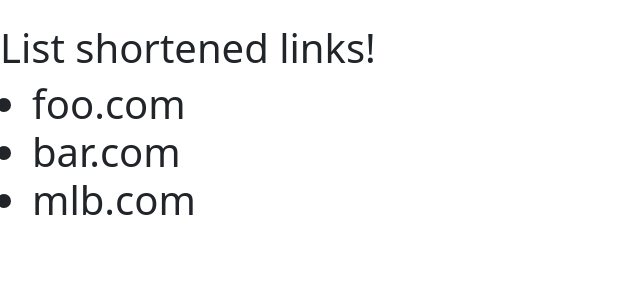
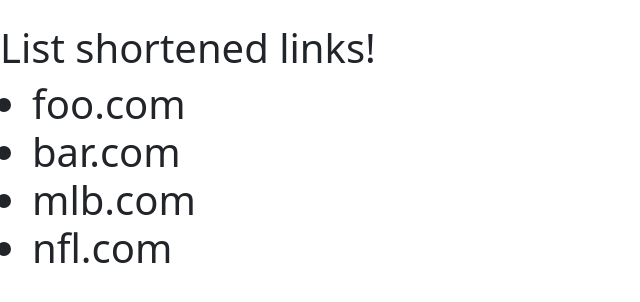
Before and after one commit to nethopper2/shortly, a Django app: page /u/list/ in a window 1280 px wide. Shown: the part 73-375 px from the top of the page, without its empty margins (0-640 px from the left). Run offline with Django 4.2, Linux system fonts and the light colour scheme; some libraries are stand-ins or nearby versions.

Commit message:
* added another link

```diff
--- a/templates/shortener/list.html
+++ b/templates/shortener/list.html
@@ -9,6 +9,7 @@
         <li>foo.com</li>
         <li>bar.com</li>
         <li>mlb.com</li>
+        <li>nfl.com</li>
     </ul>
 </div>
 {% endblock %}
```
